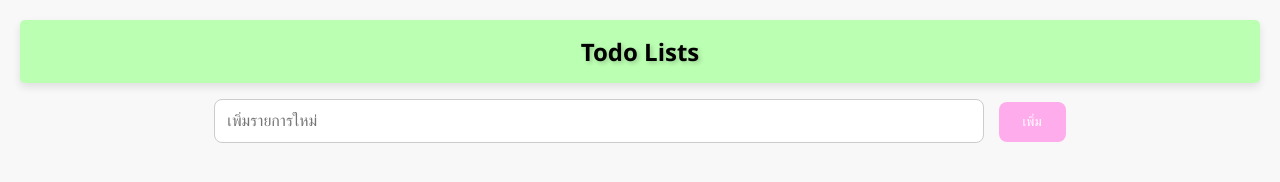
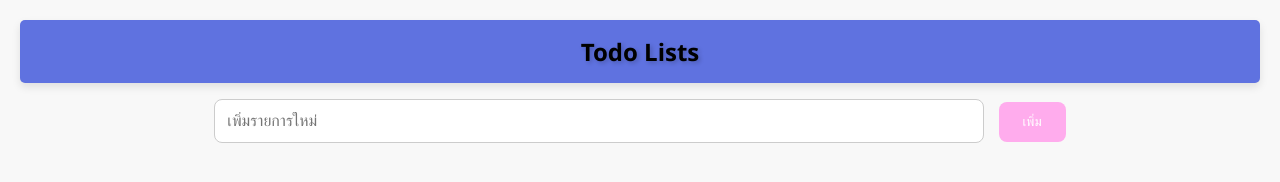
Before and after one commit to 65160021-Thanyarat/88726065, a plain HTML site: page Lab07/todo.html in a window 1280 px wide. Drawn offline with Linux system fonts and the light colour scheme; files that its build step writes are made by us from their sources.

Commit message:
ปรับสไตล์ CSS เพิ่มความสวยงาม

```diff
--- a/styles.css
+++ b/styles.css
@@ -8,7 +8,7 @@ body {
 h1 {
     color: #333;
     font-size: 24px;
-    background-color: #bbffb2;
+    background-color: #5f72e0;
     padding: 15px;
     border-radius: 5px;
     color: rgb(0, 0, 0);
```
